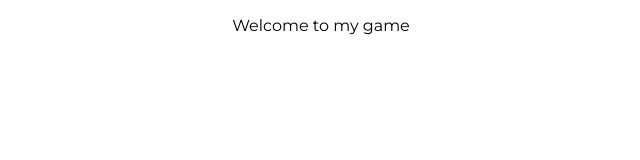
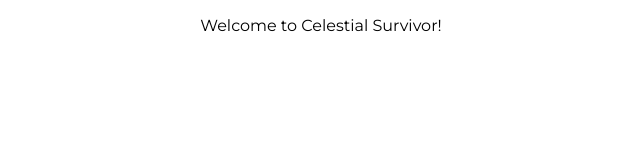
Before and after one commit to Jones8683/Celestial-Survivor, a website built with Vite: page index.html in a window 1280 px wide. Shown: the full height of the page, 319-959 px from the left. Built offline with nearby package versions, Linux system fonts and the light colour scheme.

Commit message:
feat: welcome message

```diff
--- a/index.html
+++ b/index.html
@@ -14,7 +14,7 @@
     <title>Celestial Survivor</title>
   </head>
   <body>
-    <p>Welcome to my game</p>
+    <p>Welcome to Celestial Survivor!</p>
     <script src="script.js"></script>
   </body>
 </html>
```
